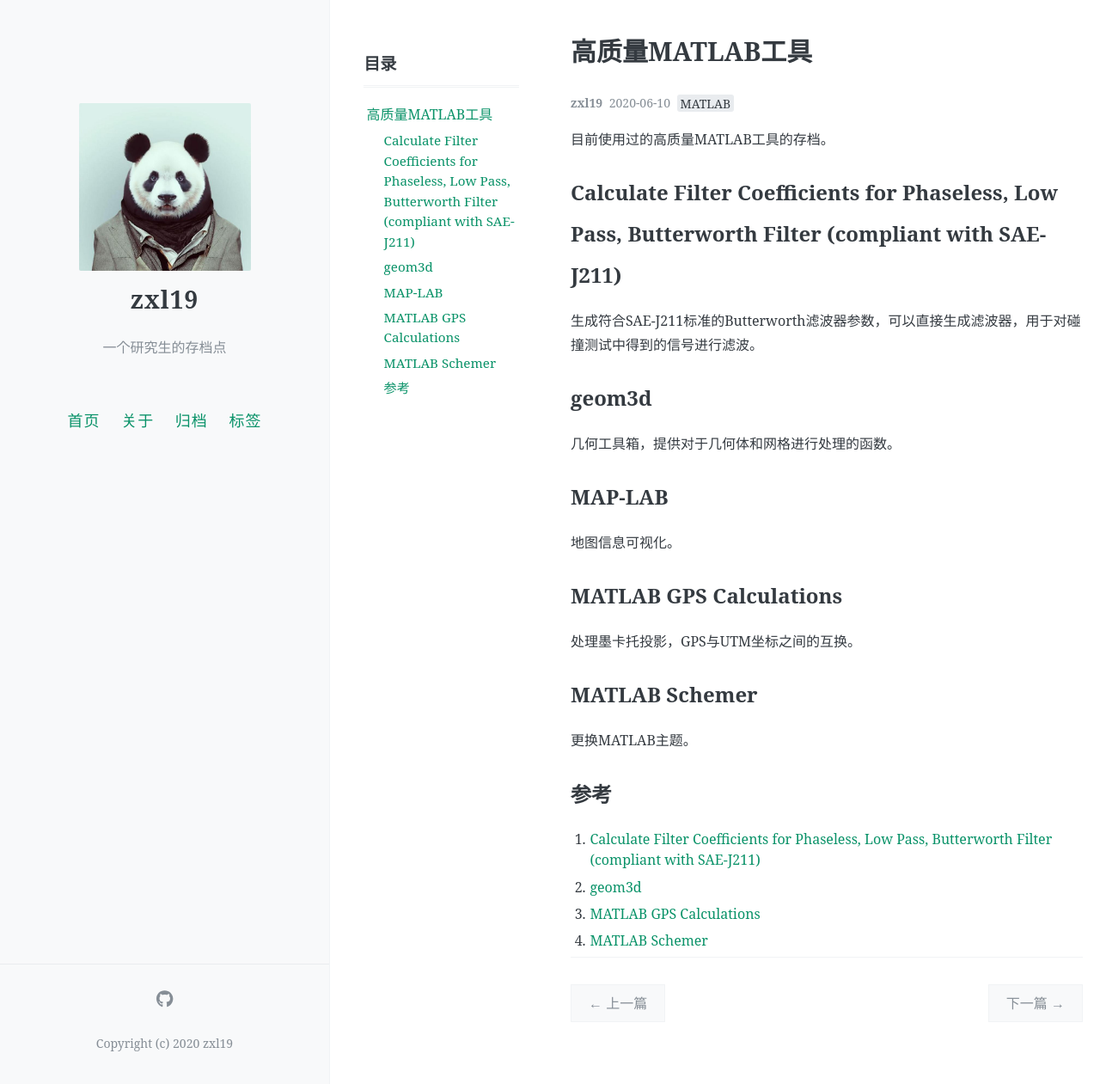
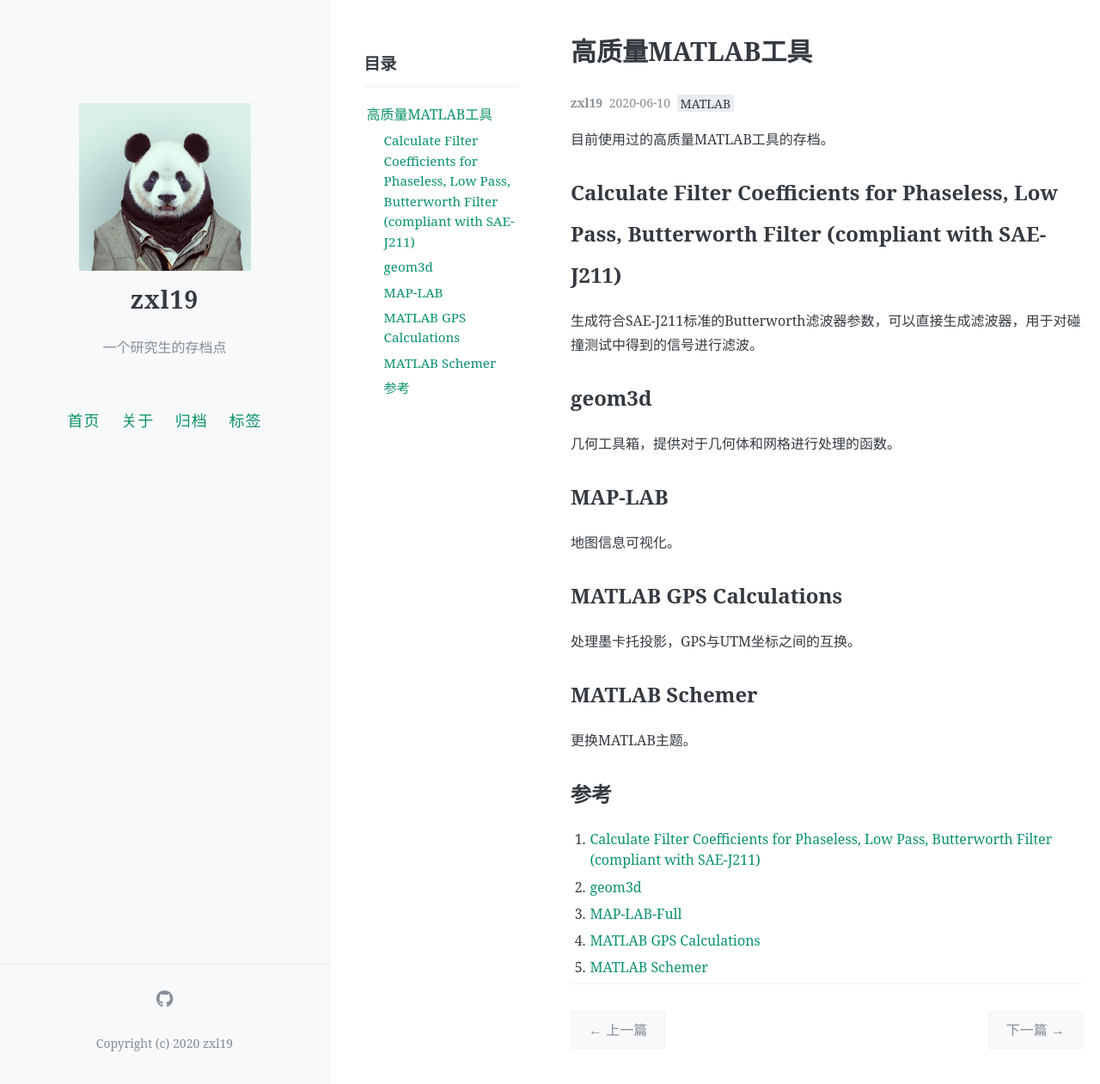
Before and after one commit to zxl19/zxl19.github.io, a Jekyll site: the page built from _posts/2020-06-10-matlab-tool.md, in a window 1280 px wide and 1261 px high. Shown: the whole window at 86% size. Built offline with Jekyll 4.4.1, drawn with Linux system fonts in a browser that asks for light colours; comment, search, counter and statistics services are not loaded.

Commit message:
Update 2020-06-10-matlab-tool.md

```diff
--- a/_posts/2020-06-10-matlab-tool.md
+++ b/_posts/2020-06-10-matlab-tool.md
@@ -37,5 +37,6 @@ pinned: false
 
 1. [Calculate Filter Coefficients for Phaseless, Low Pass, Butterworth Filter (compliant with SAE-J211)](https://www.mathworks.com/matlabcentral/fileexchange/61852-calculate-filter-coefficients-for-phaseless-low-pass-butterworth-filter-compliant-with-sae-j211)
 2. [geom3d](https://www.mathworks.com/matlabcentral/fileexchange/24484-geom3d)
-3. [MATLAB GPS Calculations](https://github.com/alexbuczynsky/MATLAB-GPS-Calculations)
-4. [MATLAB Schemer](https://www.github.com/scottclowe/matlab-schemer)
+3. [MAP-LAB-Full](http://www.dimitriospiretzidis.com/maplab_home.html)
+4. [MATLAB GPS Calculations](https://github.com/alexbuczynsky/MATLAB-GPS-Calculations)
+5. [MATLAB Schemer](https://www.github.com/scottclowe/matlab-schemer)
```
